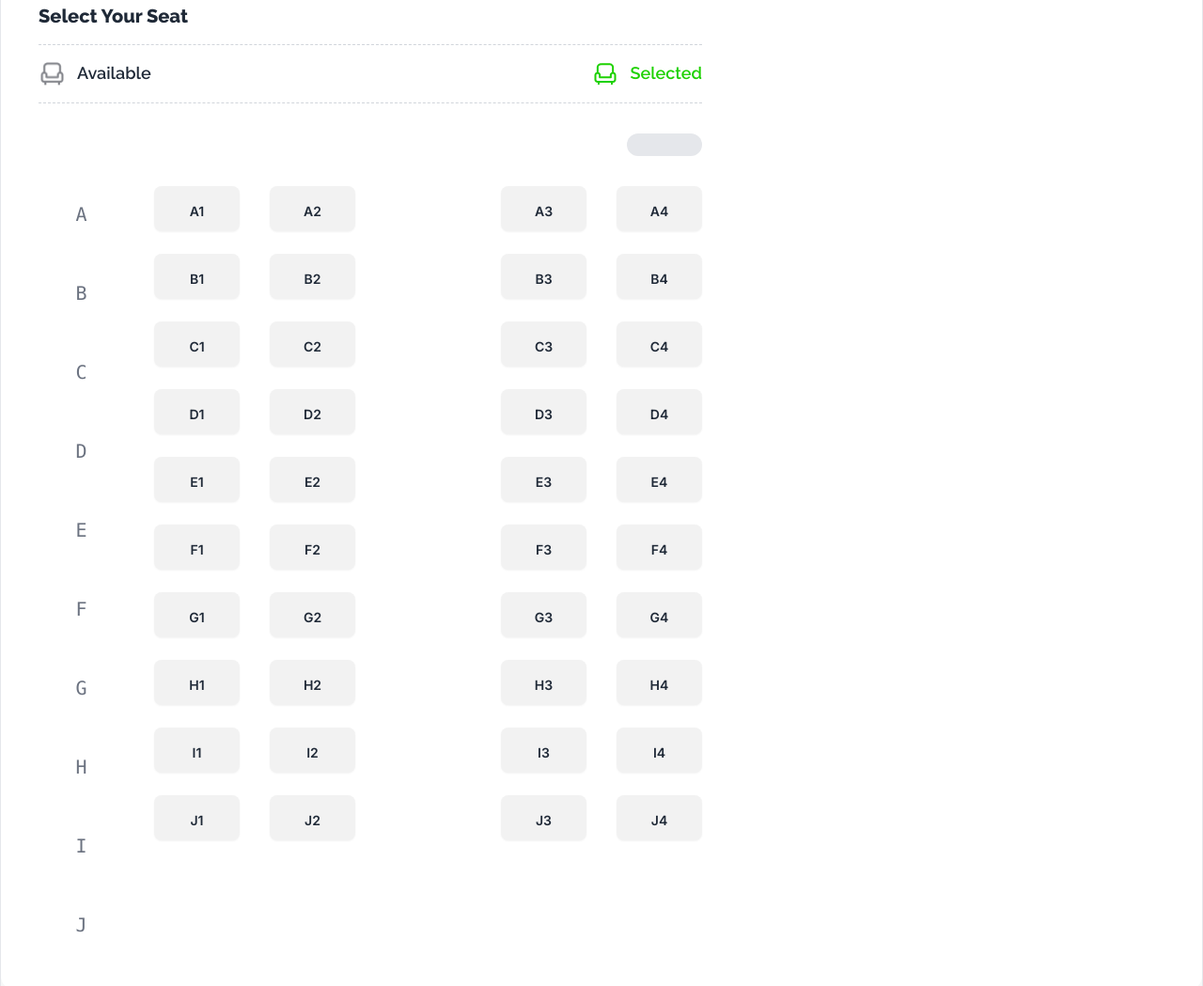
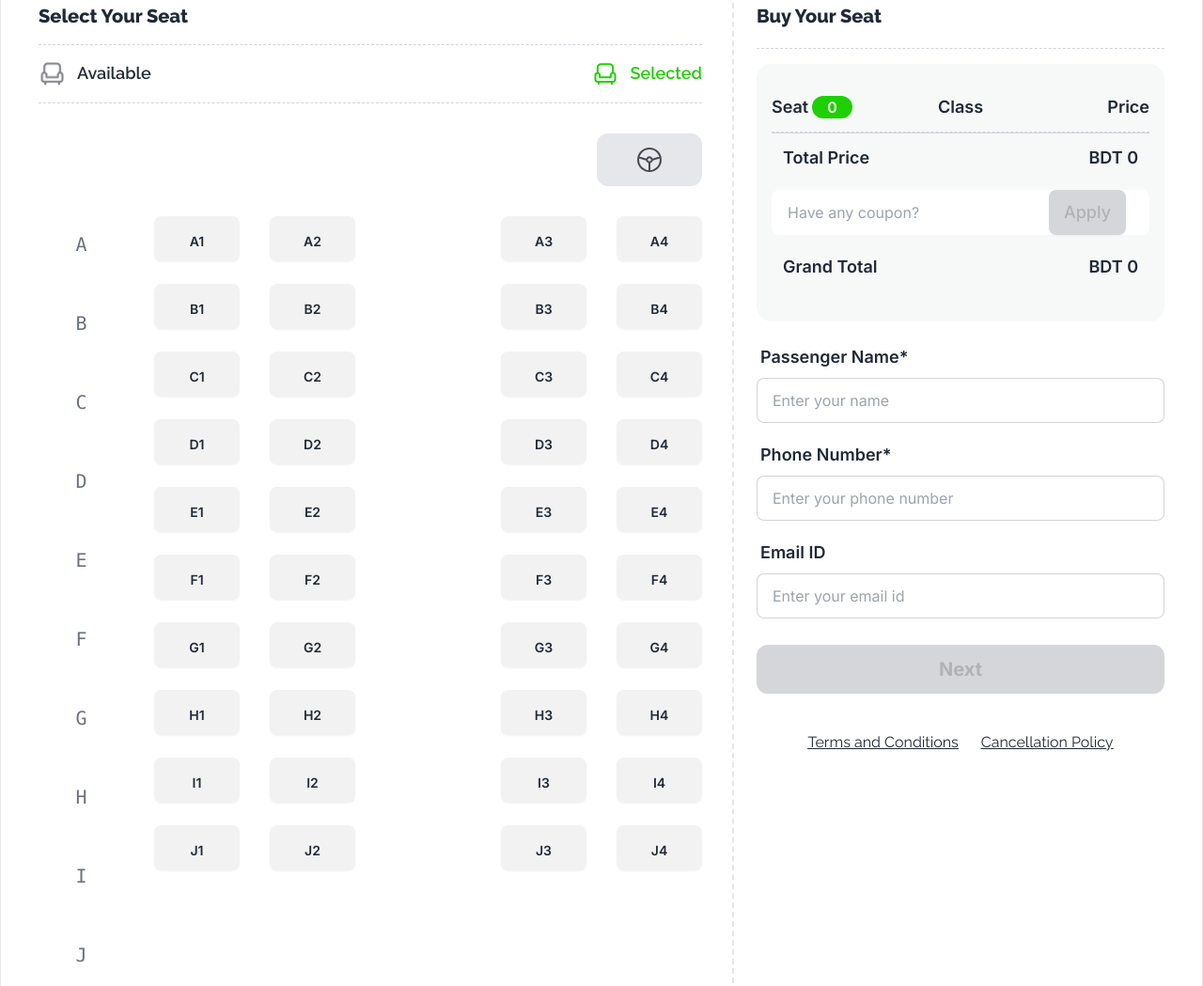
Before and after one commit to FoyjurManik/developer.assignment5, a plain HTML site: page index.html in a window 1280 px wide. Shown: the part 2192-3241 px from the top of the page at 94% size. Drawn offline with nearby package versions, Linux system fonts and the light colour scheme.

Commit message:
added passenger information

```diff
--- a/index.html
+++ b/index.html
@@ -458,3 +458,143 @@
                 </div>
               </div>
             </div>
+
+  <!-- Total fare section -->
+            <div
+            class="mt-10 lg:mt-0 lg:col-span-2 lg:border-l-2 lg:border-dashed lg:pl-6"
+          >
+            <div
+              class="flex justify-between border-b border-dashed border-gray-300 pb-5"
+            >
+              <h4 class="text-xl font-extrabold">Buy Your Seat</h4>
+            </div>
+            <div class="bg-[#F7F8F8] my-4 px-4 py-8 rounded-2xl font-inter">
+              <div
+                class="flex justify-between text-lg font-semibold border-b border-dashed border-gray-300 pb-3"
+              >
+                <div class="flex items-center gap-1 w-full">
+                  <h4>Seat</h4>
+                  <h4
+                    id="selectedSeatCount"
+                    class="bg-primary-bg text-sm lg:text-base px-4 py-0 text-white rounded-3xl"
+                  >
+                    0
+                  </h4>
+                </div>
+                <div class="w-full text-center">
+                  <h4>Class</h4>
+                </div>
+                <div class="w-full text-end">
+                  <h4>Price</h4>
+                </div>
+              </div>
+              <div id="seatUpdate"></div>
+              <div
+                class="flex justify-between text-lg font-semibold border-t border-gray-300 p-3">
+                <div class="flex items-center gap-1">
+                  <h4>Total Price</h4>
+                </div>
+                <h4>BDT <span id="totalPrice">0</span></h4>
+              </div>
+              <div
+                id="discountPart"
+                class="hidden flex justify-between text-lg font-semibold p-3"
+              >
+                <div class="flex items-center gap-1">
+                  <h4>Discount</h4>
+                </div>
+                <h4>- BDT <span id="discountPrice">0</span></h4>
+              </div>
+              <label
+                id="couponPart"
+                class="relative input flex items-center my-2 font-inter"
+              >
+                <input
+                  id="inputCoupon"
+                  type="text"
+                  class="grow rounded-xl"
+                  placeholder="Have any coupon?"
+                />
+                <button
+                  disabled
+                  id="couponBtn"
+                  class="absolute btn right-2 xl:right-6 text-white bg-primary-bg text-lg font-medium py-1 h-auto border-none rounded-lg"
+                >
+                  Apply
+                </button>
+              </label>
+
+              <div class="flex justify-between text-lg font-semibold p-3">
+                <div class="flex items-center gap-1">
+                  <h4>Grand Total</h4>
+                </div>
+
+                <h4>BDT <span id="grandTotal">0</span></h4>
+              </div>
+        </div>
+  <div>
+
+ <!-- Passenger info -->
+ <form class="font-inter" onsubmit="handleNextSubmit(event)">
+  <label class="form-control w-full my-3">
+    <div class="label text">
+      <span class="label-text font-semibold text-lg"
+        >Passenger Name*</span
+      >
+    </div>
+    <input
+      required
+      id="name"
+      type="text"
+      placeholder="Enter your name"
+      class="input input-bordered w-full"
+    />
+  </label>
+  <label class="form-control w-full my-3">
+    <div class="label text">
+      <span class="label-text font-semibold text-lg"
+        >Phone Number*</span
+      >
+    </div>
+    <input
+      required
+      id="phoneNumber"
+      type="number"
+      placeholder="Enter your phone number"
+      class="input input-bordered w-full"
+    />
+  </label>
+  <label class="form-control w-full my-3">
+    <div class="label text">
+      <span class="label-text font-semibold text-lg"
+        >Email ID</span
+      >
+    </div>
+    <input
+      id="email"
+      type="email"
+      placeholder="Enter your email id"
+      class="input input-bordered w-full"
+    />
+  </label>
+  <button
+    type="submit"
+    disabled
+    id="btnToBuy"
+    class="btn w-full my-4 text-white bg-primary-bg text-xl font-bold py-3 h-auto border-none rounded-xl"
+  >
+    Next
+  </button>
+</form>
+<div
+  class="underline flex flex-col xl:flex-row items-center justify-center gap-6 mt-6"
+>
+       <a>Terms and Conditions</a>
+       <a>Cancellation Policy</a>
+       </div>
+    </div>
+   </div>
+  </section>
+  </div>
+ </div>
+</section>
```
Also changed, not shown: images/wheel.svg (added).
